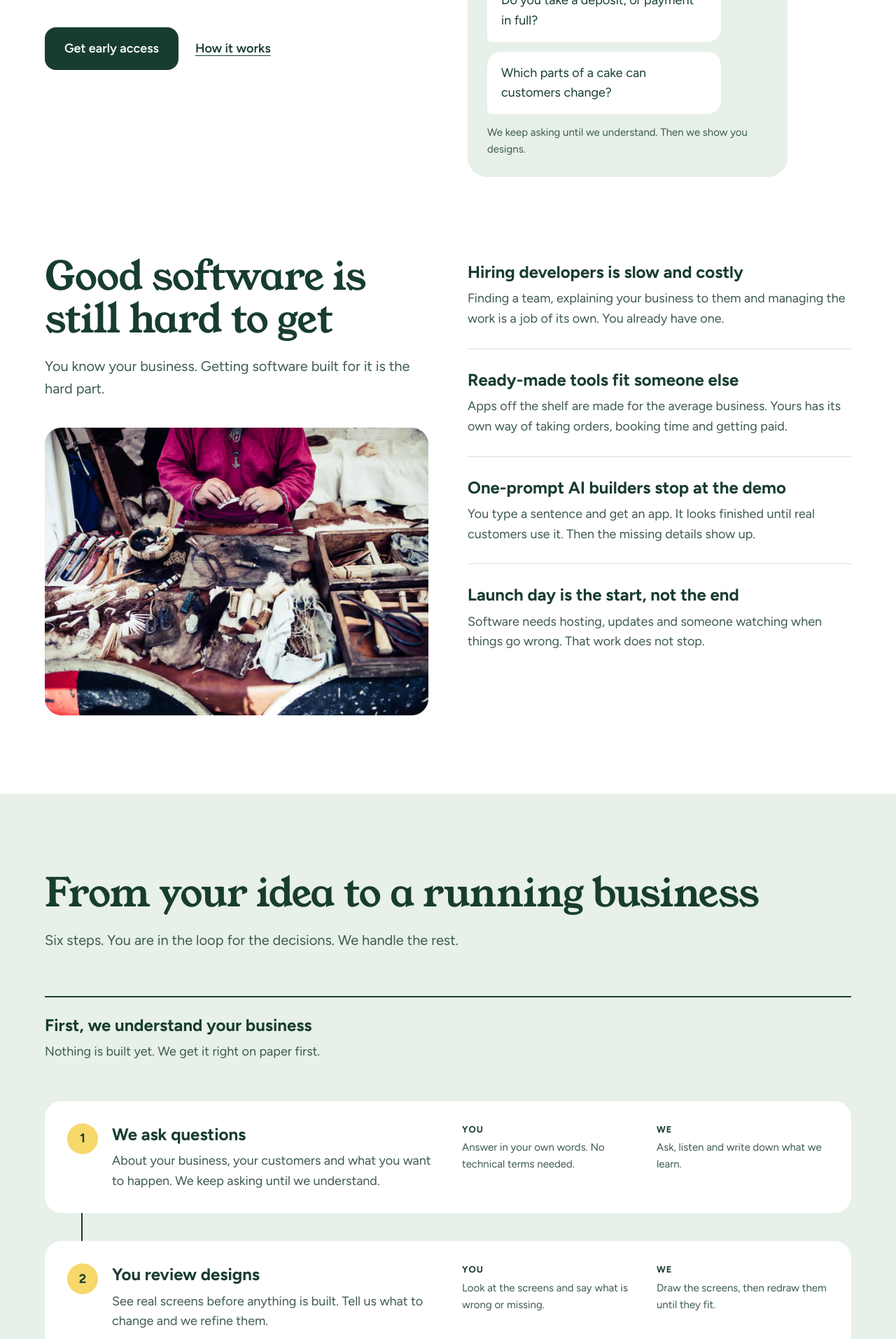
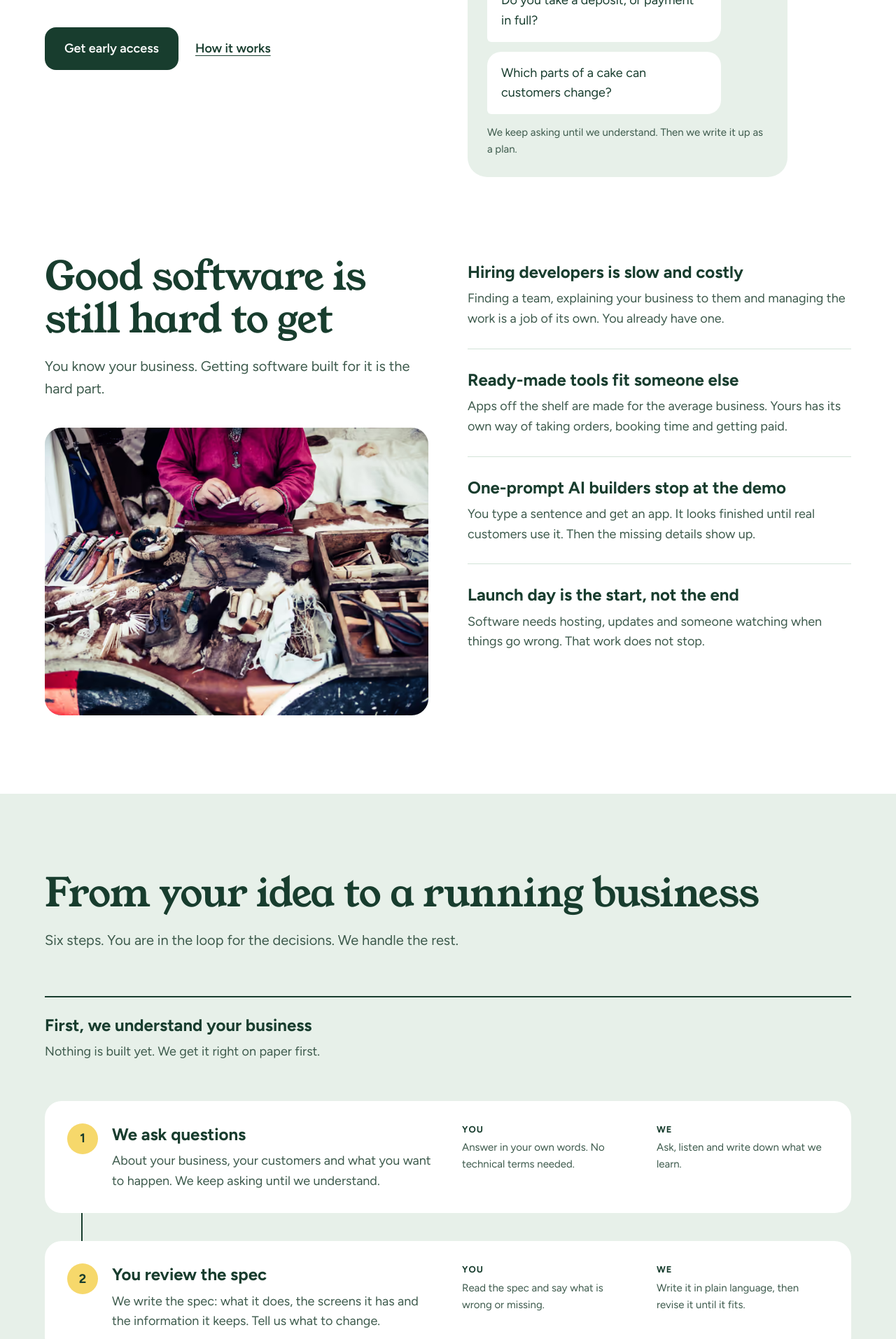
Before and after one commit to schmeide/schmeide.com, a Next.js app: page / in a window 1280 px wide. Shown: the part 880-2793 px from the top of the page at 70% size. Built offline with nearby package versions, Linux system fonts and the light colour scheme; no server answers.

Commit message:
fix: describe the written spec instead of designs

```diff
--- a/src/content/site.ts
+++ b/src/content/site.ts
@@ -62,7 +62,7 @@ export const site = {
   meta: {
     title: `${PRODUCT_NAME}: software for your small business, built and run for you`,
     tagline: TAGLINE,
-    description: `${PRODUCT_NAME} builds software for small businesses. We ask questions, show you designs, build only what you approve, and keep it running.`,
+    description: `${PRODUCT_NAME} builds software for small businesses. We ask questions, write up a plan you can read, build only what you approve, and keep it running.`,
   },
 
   mainCta: {
@@ -92,7 +92,7 @@ export const site = {
       "confirm hosting and upkeep, then use: We build it, host it, and keep it working. You never write a prompt or fix a bug.",
       "We do the building. You answer our questions in your own words.",
     ),
-    lead: "For small businesses. We ask good questions, show you designs, and build only what you approve.",
+    lead: "For small businesses. We ask good questions, write up a plan in plain language, and build only what you approve.",
     secondaryCta: { label: "How it works", href: "#how" },
     conversation: {
       label: "Example conversation",
@@ -105,7 +105,8 @@ export const site = {
         "Do you take a deposit, or payment in full?",
         "Which parts of a cake can customers change?",
       ],
-      caption: "We keep asking until we understand. Then we show you designs.",
+      caption:
+        "We keep asking until we understand. Then we write it up as a plan.",
     },
     image: heroImage,
   },
@@ -166,13 +167,13 @@ export const site = {
         checks: [],
       },
       {
-        id: "designs",
+        id: "spec",
         phase: "understand",
-        title: "You review designs",
+        title: "You review the spec",
         description:
-          "See real screens before anything is built. Tell us what to change and we refine them.",
-        ownerDoes: "Look at the screens and say what is wrong or missing.",
-        weDo: "Draw the screens, then redraw them until they fit.",
+          "We write the spec: what it does, the screens it has and the information it keeps. Tell us what to change.",
+        ownerDoes: "Read the spec and say what is wrong or missing.",
+        weDo: "Write it in plain language, then revise it until it fits.",
         isApprovalGate: false,
         checks: [],
       },
@@ -182,8 +183,8 @@ export const site = {
         title: "You say yes",
         description:
           "Nothing is built until you approve. This is the most important step.",
-        ownerDoes: "Approve the designs when they match what you want.",
-        weDo: "Turn the approved designs into a detailed plan.",
+        ownerDoes: "Approve the spec when it matches what you want.",
+        weDo: "Split the approved spec into pieces of work.",
         isApprovalGate: true,
         checks: ["Your approval"],
       },
@@ -230,7 +231,7 @@ export const site = {
     items: [
       {
         title: "Software made for your business",
-        body: "Built from your answers and the designs you approved. Not a template with your logo on it.",
+        body: "Built from your answers and the plan you approved. Not a template with your logo on it.",
       },
       {
         title: "Real hosting",
@@ -276,11 +277,11 @@ export const site = {
     items: [
       {
         title: "The whole job, in one service",
-        body: "Questions, designs, building, hosting and upkeep. You do not stitch five tools together.",
+        body: "Questions, a written plan, building, hosting and upkeep. You do not stitch five tools together.",
       },
       {
         title: "Understanding before code",
-        body: "We do not start from a single sentence. We start from many questions and a design you approved.",
+        body: "We do not start from a single sentence. We start from many questions and a written plan you approved.",
       },
       {
         title: "Run by people who keep software running",
@@ -416,7 +417,7 @@ export const site = {
       {
         question: "Do I need to know how to code?",
         answer:
-          "No. You tell us about your business and react to designs. We handle the technical side.",
+          "No. You tell us about your business and read the plan we write. We handle the technical side.",
       },
       {
         question: "What kind of software do you build?",
@@ -429,7 +430,7 @@ export const site = {
         question: "What is automated, and what does a person check?",
         answer: placeholder(
           "what a person reviews on our side, to be confirmed",
-          "Much of the building is automated, and every piece must pass checks before it ships. You review and approve the designs before anything is built.",
+          "Much of the building is automated, and every piece must pass checks before it ships. You read and approve the written plan before anything is built.",
         ),
       },
       {
```
